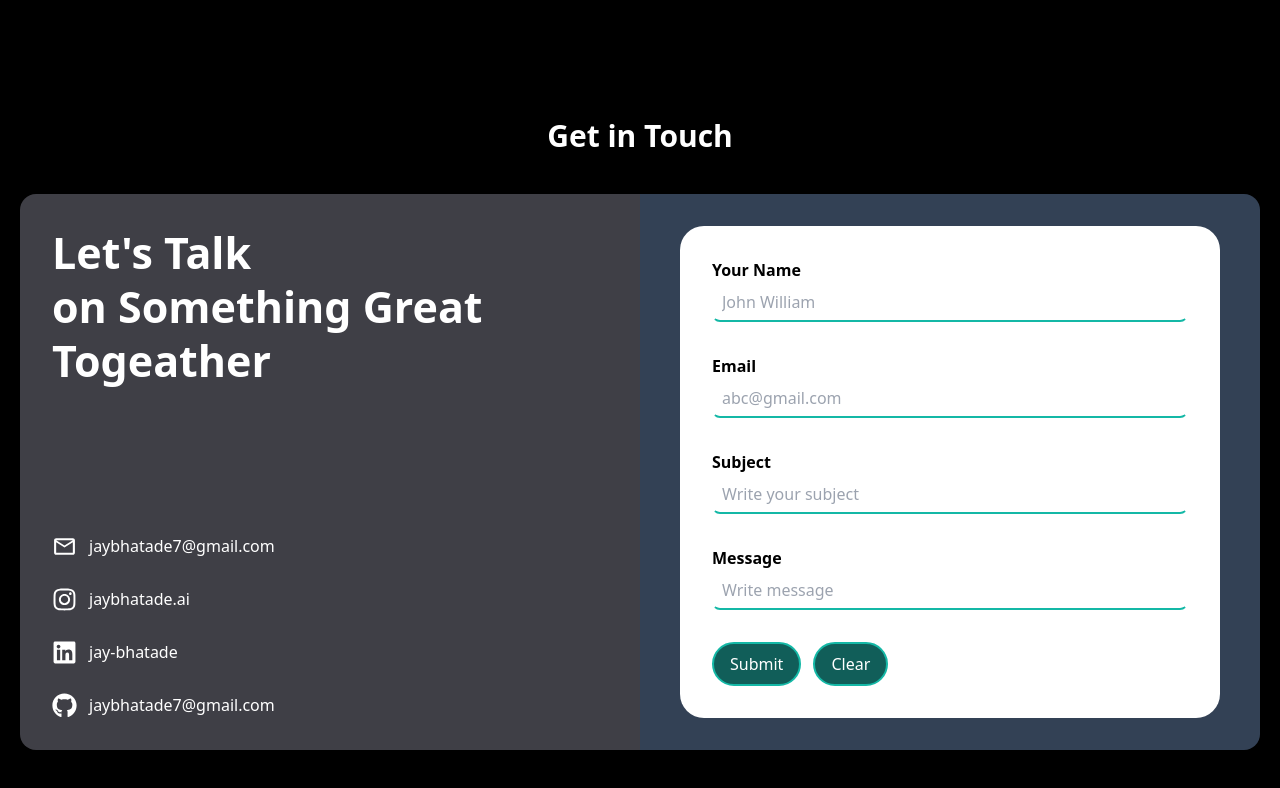
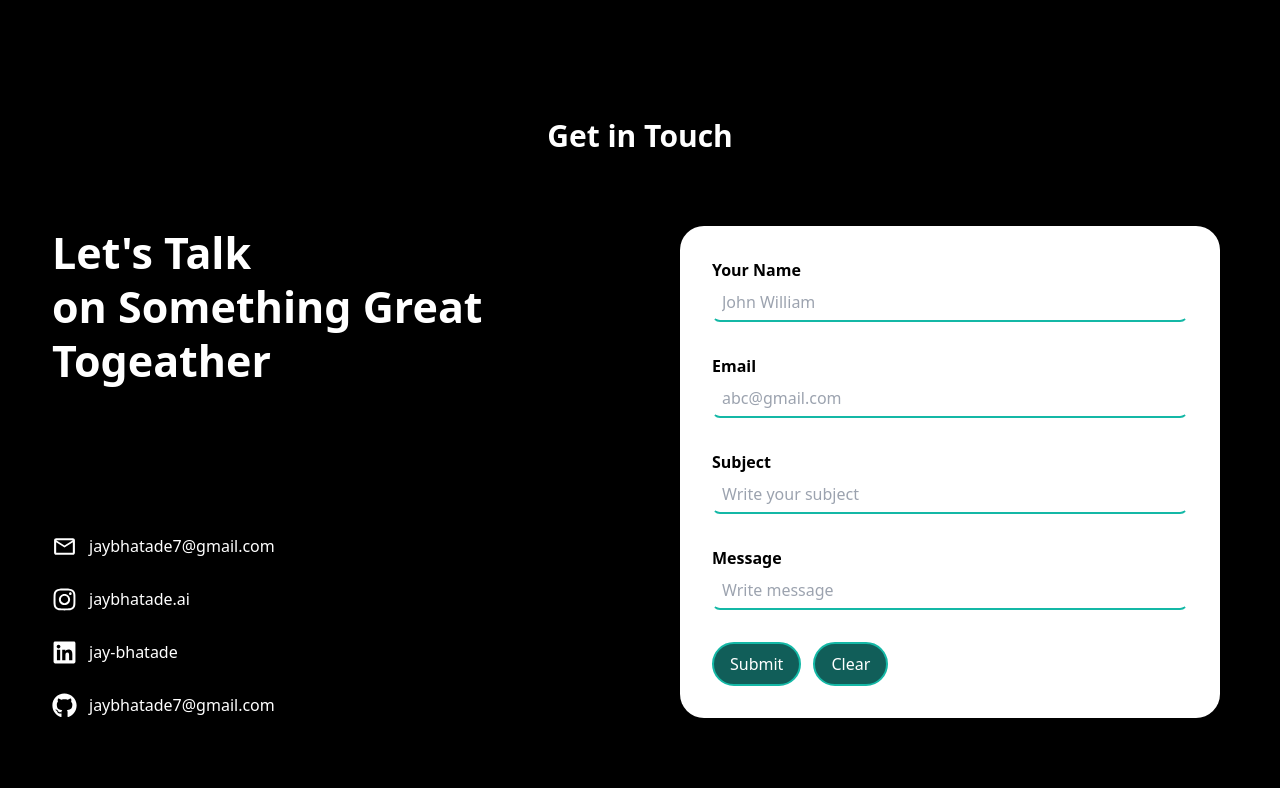
Before and after one commit to jaybhatade/portfolio, a React (Vite) app: page / in a window 1280 px wide. Shown: the part 3664-4452 px from the top of the page. Built offline with nearby package versions, Linux system fonts and the light colour scheme.

Commit message:
update contact section

```diff
--- a/src/Components/Contact-Section.jsx
+++ b/src/Components/Contact-Section.jsx
@@ -9,7 +9,7 @@ function ContactSection() {
         <h2 className="text-3xl font-bold p-10">Get in Touch</h2>
 
         <div className="w-[100%] flex flex-row">
-          <div className="w-[50%] p-8 rounded-l-2xl flex flex-col justify-between bg-zinc-700">
+          <div className="w-[50%] p-8 rounded-l-2xl flex flex-col justify-between ">
             <h2 className="text-[43px] leading-tight font-bold">Let's Talk <br /> on Something Great <br />Togeather</h2>
 
             <ul>
@@ -19,7 +19,7 @@ function ContactSection() {
                 <li><a href="" className="flex gap-3 my-7 md:mb-0"><FaGithub  size={25}/> jaybhatade7@gmail.com</a></li>
             </ul>
           </div>
-          <div className="w-[50%] h-fit p-8 px-10 rounded-r-2xl bg-slate-700 ">
+          <div className="w-[50%] h-fit p-8 px-10 rounded-r-2xl ">
             <div className="bg-white rounded-3xl w-[100%]  h-[100%] text-black p-8">
                 <form action="" method="post">
 
```
